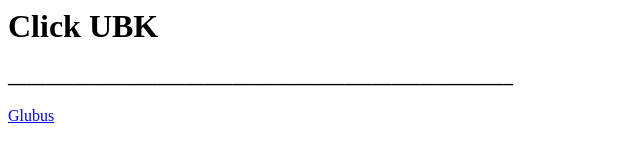
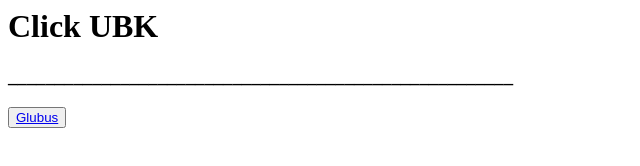
Before and after one commit to XDZIPPER94/XDZIPPER94.github.io, a plain HTML site: page index.html in a window 1280 px wide. Shown: the full height of the page, 0-640 px from the left. Drawn offline with Linux system fonts and the light colour scheme.

Commit message:
Update index.html

```diff
--- a/index.html
+++ b/index.html
@@ -1,3 +1,3 @@
 <h1>Click UBK</h1>
 <h3>______________________________________________________</h3>
-<a href="glubus">Glubus</a>
+<button> <a href="glubus">Glubus</a> </button>
```
